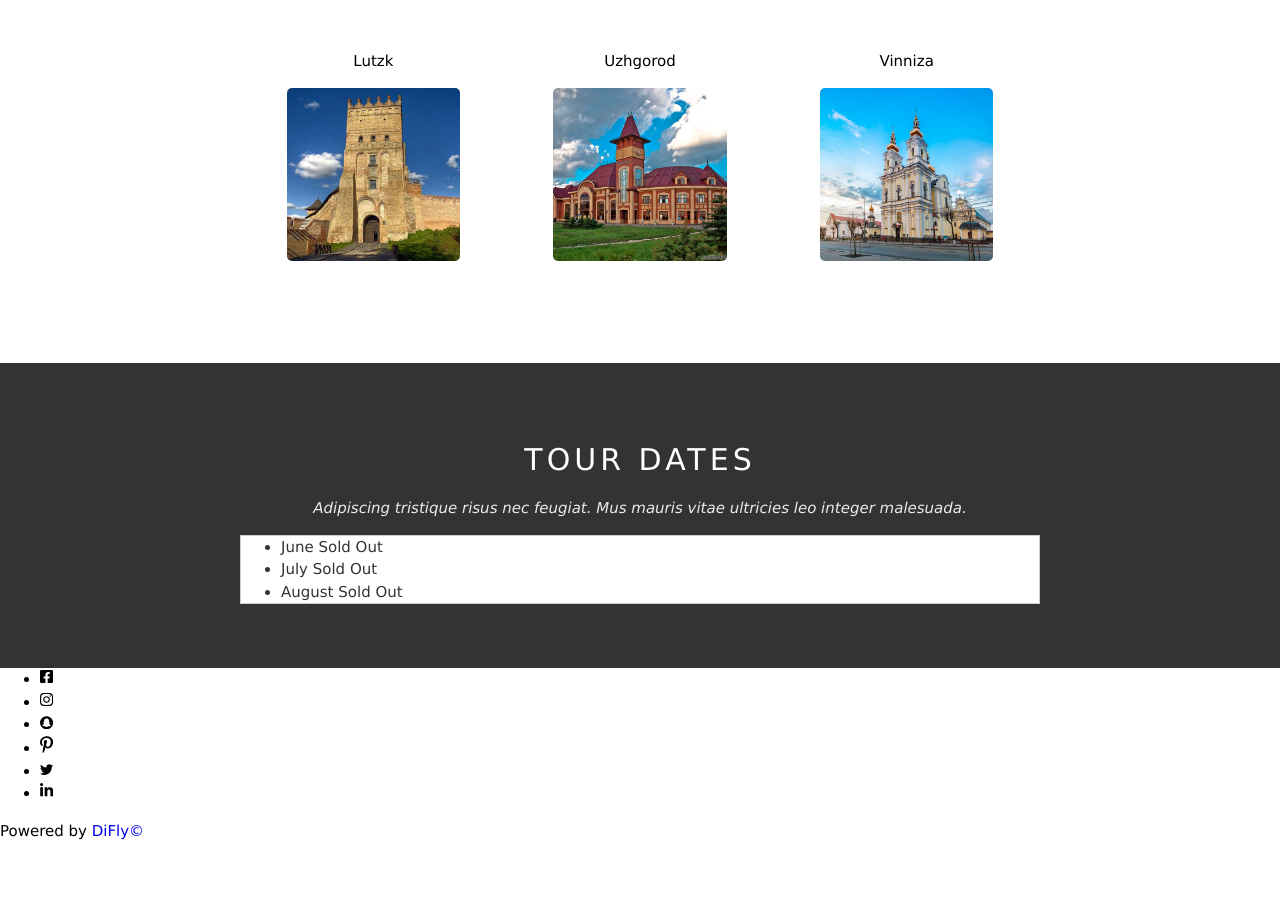
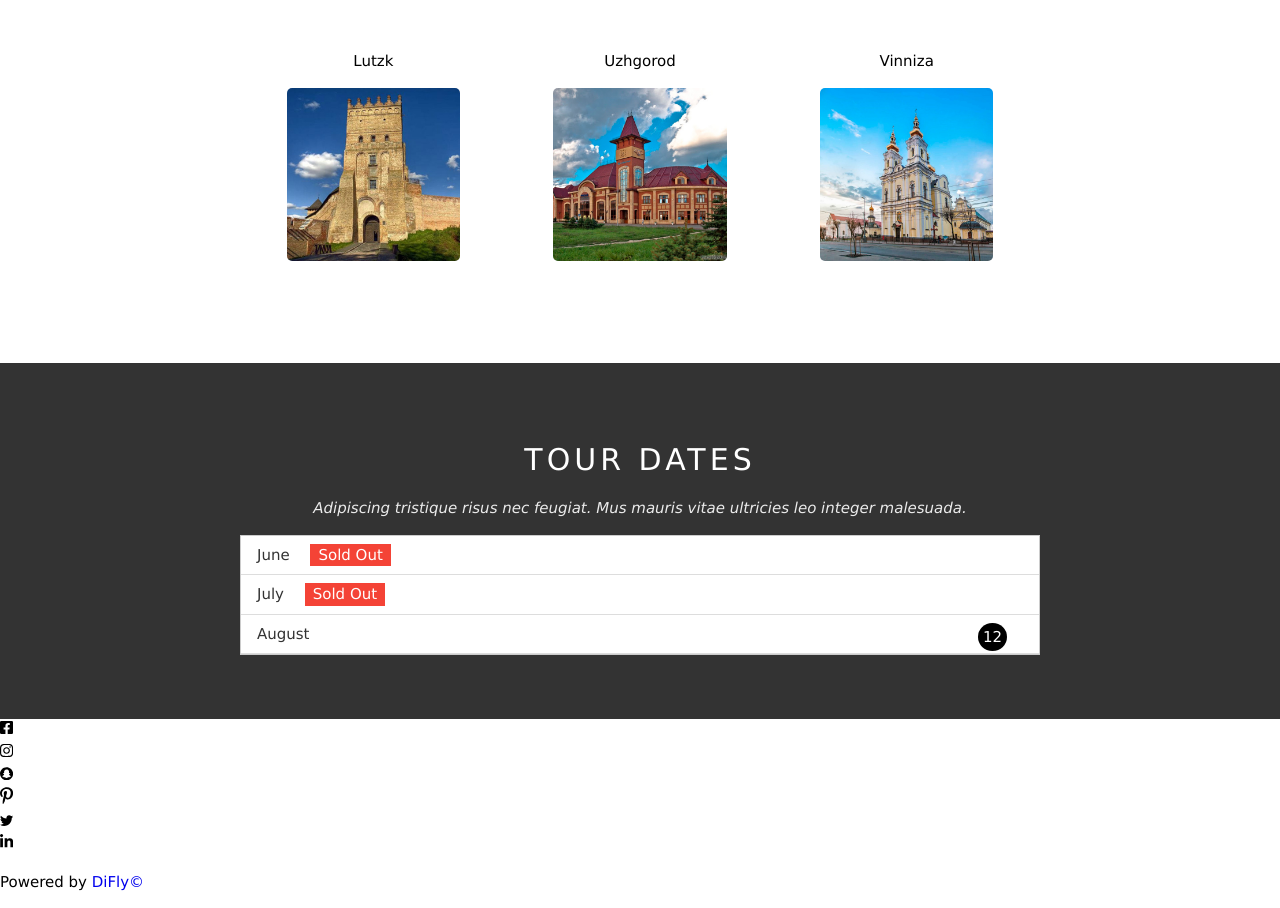
Before and after one commit to DiFly/city_presentation, a plain HTML site: page src/index.html in a window 1280 px wide. Shown: the part 1151-2059 px from the top of the page. Before the commit the page ends 2008 px from the top, so only its background shows below. Drawn offline with Linux system fonts and the light colour scheme.

Commit message:
change touritem style

```diff
--- a/src/css/style.css
+++ b/src/css/style.css
@@ -47,3 +47,9 @@ p {
 a {
   text-decoration: none;
 }
+
+ul {
+  list-style-type: none;
+  padding: 0;
+  margin: 0;
+}
--- a/src/css/tour.css
+++ b/src/css/tour.css
@@ -24,3 +24,32 @@
 .tour__subtitle {
   opacity: 0.90;
 }
+
+.tour__item-for-sell {
+  display: list-item;
+  padding: 8px 16px;
+  border-bottom: 1px solid #ddd;
+}
+
+.tour__item-status_sold {
+  display: inline-block;
+  padding-left: 8px;
+  padding-right: 8px;
+  text-align: center;
+  margin-left: 16px;
+  color: #fff;
+  background-color: #f44336;
+}
+
+.tour__item-status_sell {
+  background-color: #000;
+  color: #fff;
+  display: inline-block;
+  /* padding-left: 8px;
+  padding-right: 8px; */
+  padding:3px 5px;
+  text-align: center;
+  border-radius: 50%;
+  margin-right: 16px;
+  float: right;
+}
--- a/src/index.html
+++ b/src/index.html
@@ -110,7 +110,7 @@
         </li>
         <li class="tour__item-for-sell">
           August
-          <span class="tour__item-status_sold">Sold Out</span>
+          <span class="tour__item-status_sell">12</span>
         </li>
       </ul>
     </div>
```
